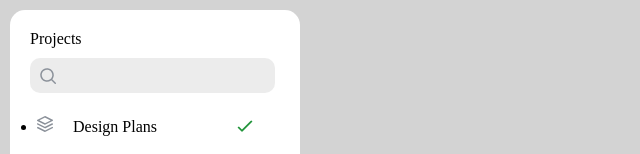
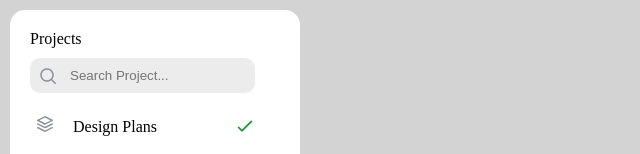
Before and after one commit to IrenAnna/hw6, a plain HTML site: page index.html in a window 1280 px wide. Shown: the top 154 px of the page, without its empty margins (0-640 px from the left). Drawn offline with Linux system fonts and the light colour scheme.

Commit message:
іконка лупа

```diff
--- a/css/style.css
+++ b/css/style.css
@@ -86,27 +86,34 @@ body {
 
 }
 
-/*.box {*/
-/*    display: inline;*/
-/*}*/
+.box {
+    position: relative;
+}
 
 input {
+    box-sizing: border-box;
     background-color: rgba(128, 128, 128, 0.15);
-    padding: 10px;
+    padding: 10px 10px 10px 40px;
     border-radius: 10px;
     border: none;
-    text-align: center;
     width: 90%;
     margin-bottom: 0px;
+    background-image: url("../img/search.png");
+    background-repeat: no-repeat;
+    background-position: 10px 10px;
+
 }
+
 input:hover {
     background-color: rgba(113, 101, 113, 0.21);
 }
+
 li:not(:last-child) {
     margin-bottom: 20px;
 }
 
 ul {
+    list-style: none;
     padding: 7px;
 }
 
@@ -119,8 +126,5 @@ li:before {
 .check:after {
     content: url("../img/Check.png");
     padding-left: 80px;
+
 }
-
-input::placeholder {
-    content: url("../img/search.png");
-}
--- a/index.html
+++ b/index.html
@@ -27,9 +27,11 @@
 
 <div class="container">
     <div class="project">Projects</div>
-<!--    <div class="box">-->
-<!--        <img src="img/search.png"></div>-->
-    <input type="text" name="text" placeholder>
+    <!--    <div class="box">-->
+    <!--        <img src="img/search.png"></div>-->
+    <div class="box">
+        <input type="text" name="text" placeholder="Search Project...">
+    </div>
 
     <ul>
         <li class="check">Design Plans</li>
@@ -40,8 +42,6 @@
     </ul>
 
 
-
-
 </div>
 </div>
 </body>
```
